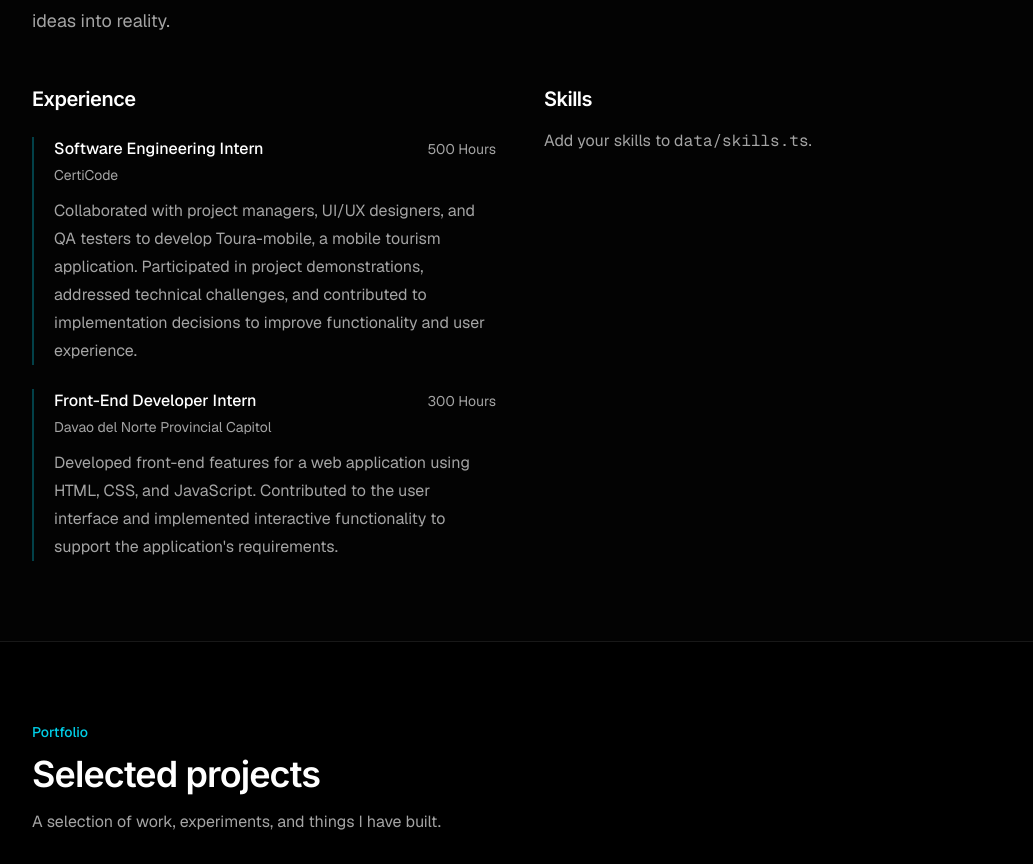
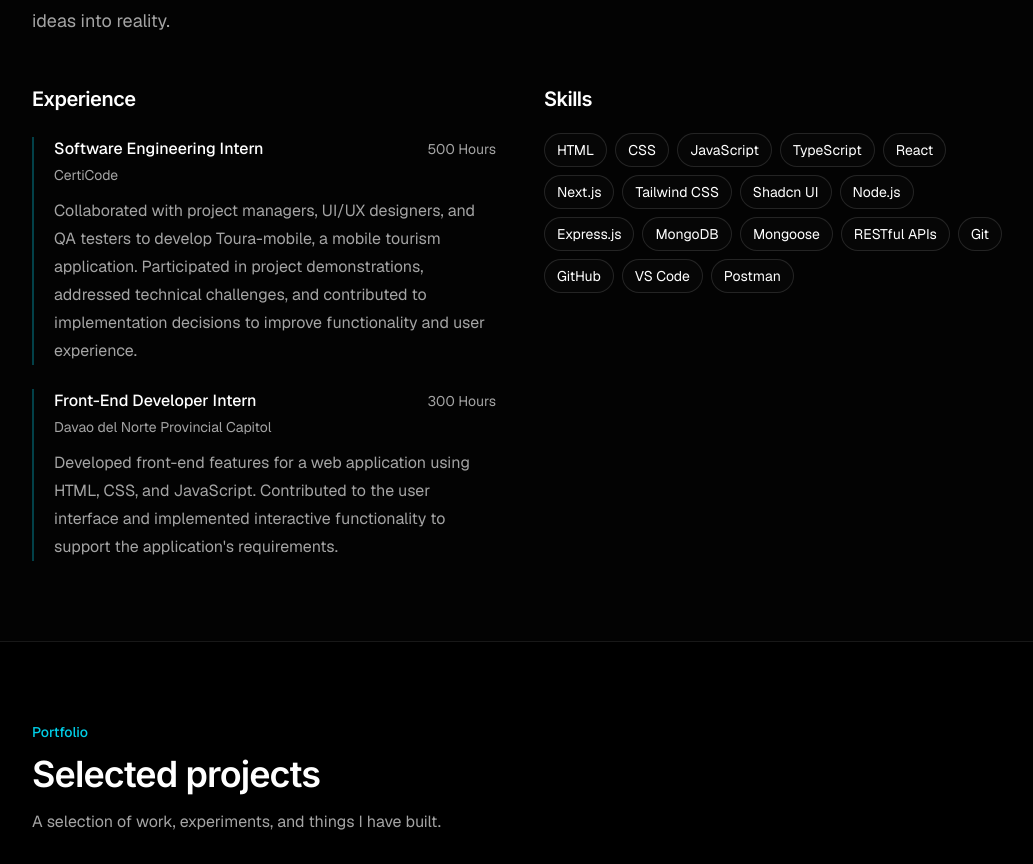
Before and after one commit to JonBaldwinAlmarez/portfolio-2026, a Next.js app: page / in a window 1280 px wide. Shown: the part 1125-1989 px from the top of the page, without its empty margins (120-1153 px from the left). Built offline with nearby package versions, Linux system fonts and the light colour scheme.

Commit message:
Add skills data to skills.ts for frontend, backend, version control, and other tools

```diff
--- a/data/skills.ts
+++ b/data/skills.ts
@@ -1 +1,26 @@
-export const skills: string[] = [];
+export const skills: string[] = [
+  // Frontend
+  "HTML",
+  "CSS",
+  "JavaScript",
+  "TypeScript",
+  "React",
+  "Next.js",
+  "Tailwind CSS",
+  "Shadcn UI",
+
+  //Backend
+  "Node.js",
+  "Express.js",
+  "MongoDB",
+  "Mongoose",
+  "RESTful APIs",
+
+  // Version Control
+  "Git",
+  "GitHub",
+
+  // Other Tools
+  "VS Code",
+  "Postman",
+];
```
